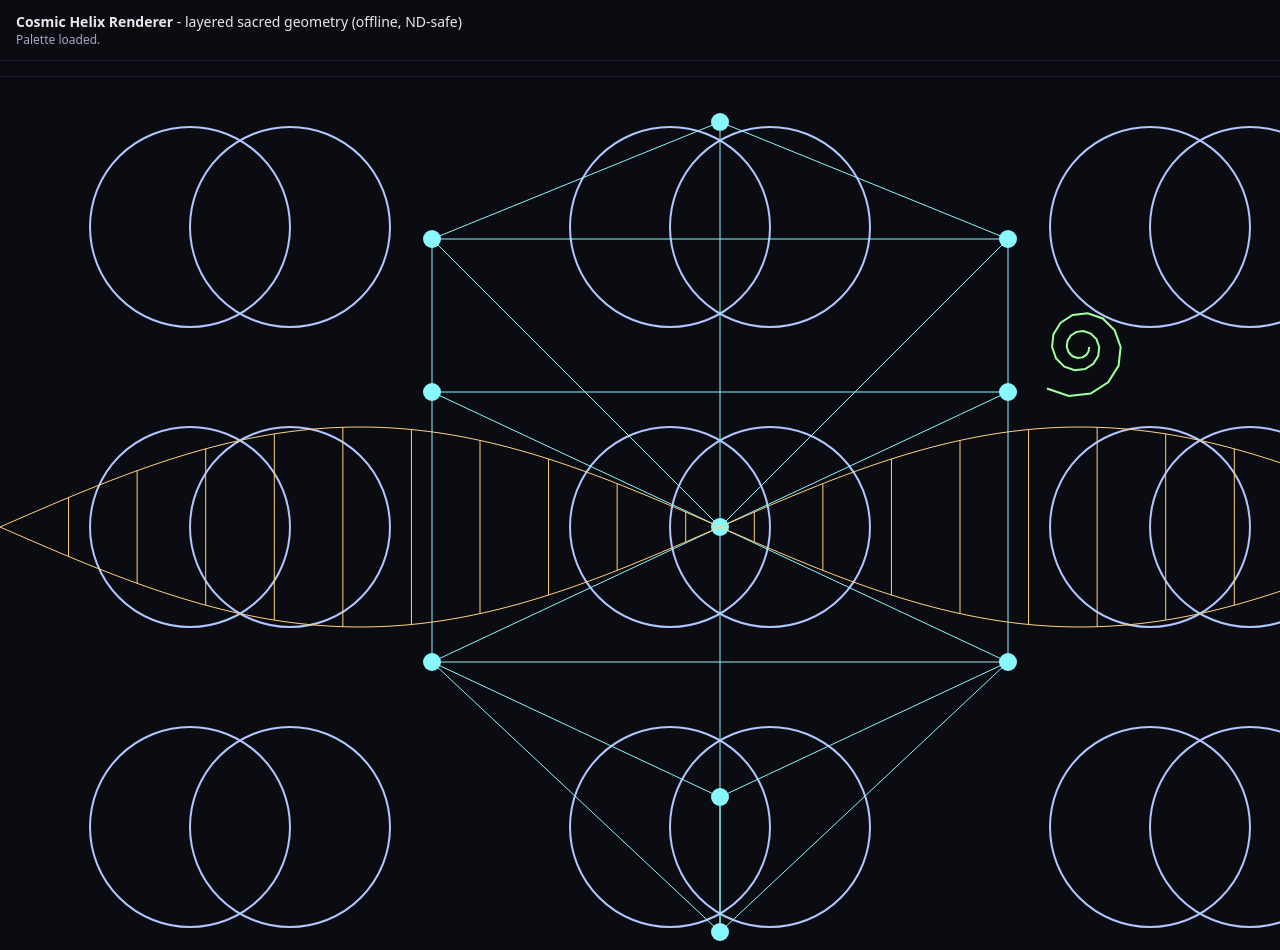
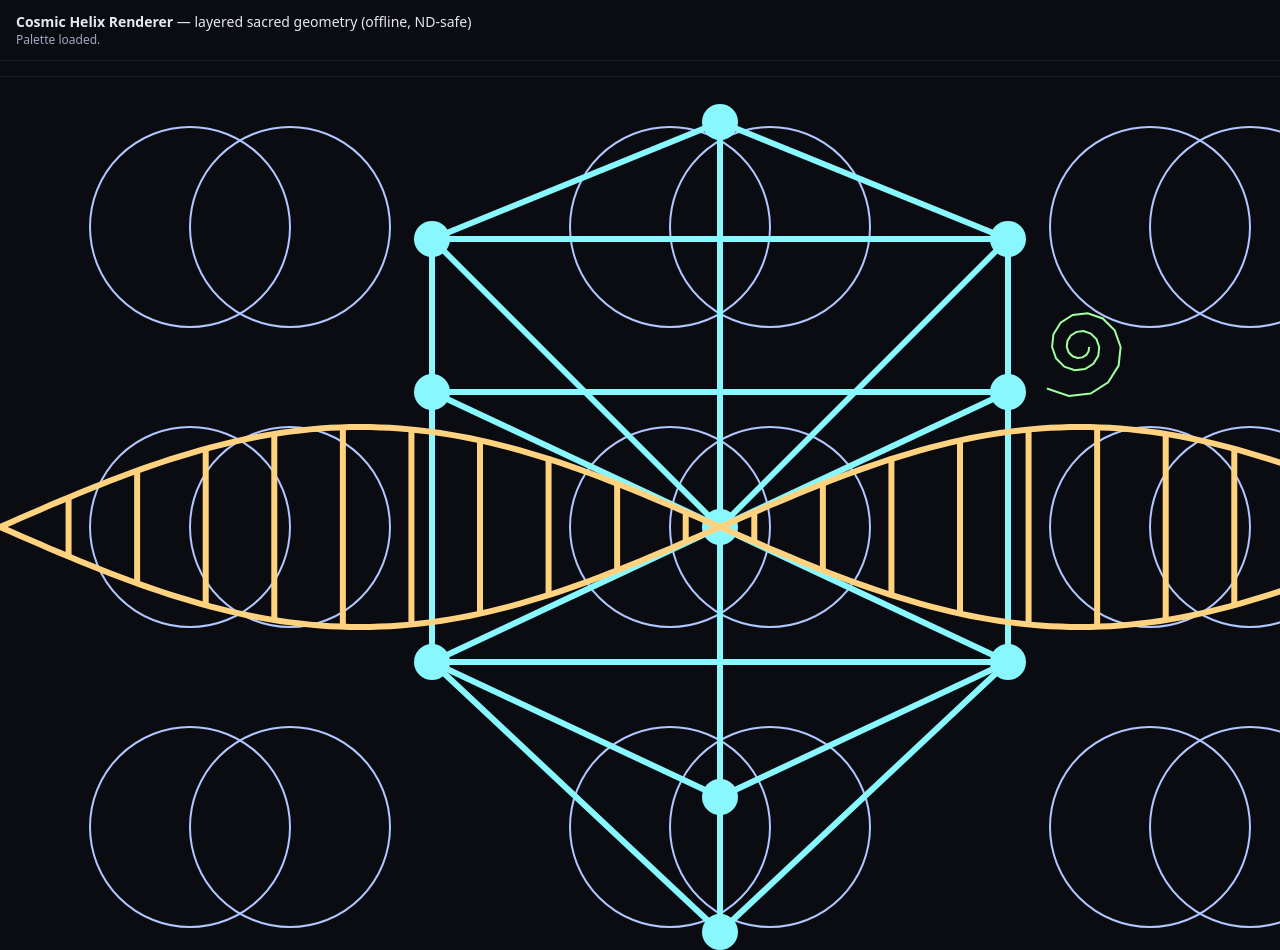
Before and after one commit to Bekalah/liber-arcanae-game, a website built with Vite: page index.html in a window 1280 px wide. Shown: the top 950 px of the page. Built offline with nearby package versions, Linux system fonts and the light colour scheme.

Commit message:
Add offline helix renderer updates and redirect

```diff
--- a/index.html
+++ b/index.html
@@ -20,24 +20,32 @@
 </head>
 <body>
   <header>
-    <div><strong>Cosmic Helix Renderer</strong> - layered sacred geometry (offline, ND-safe)</div>
-    <div class="status" id="status">Loading palette...</div>
+    <div><strong>Cosmic Helix Renderer</strong> &mdash; layered sacred geometry (offline, ND-safe)</div>
+    <div class="status" id="status">Loading palette&hellip;</div>
   </header>
 
   <!-- 1440x900 stage mirrors lattice 144 and soft 9-fold verticals; fixed size prevents sudden resize flashes -->
   <canvas id="stage" width="1440" height="900" aria-label="Layered sacred geometry canvas"></canvas>
-  <p class="note">This static renderer encodes Vesica, Tree-of-Life, Fibonacci, and a static double-helix lattice. No animation, no autoplay, no external libs. Open this file directly.</p>
+  <p class="note" id="info-note">This static renderer encodes Vesica, Tree-of-Life, Fibonacci, and a static double-helix lattice. No animation, no autoplay, no external libs. Open this file directly.</p>
 
   <script type="module">
     import { renderHelix } from "./js/helix-renderer.mjs";
 
     const elStatus = document.getElementById("status");
+    const infoNote = document.getElementById("info-note");
     const canvas = document.getElementById("stage");
     const ctx = canvas.getContext("2d");
-    if (!ctx) {
-      // ND-safe: acknowledge missing Canvas support instead of failing silently
-      elStatus.textContent = "Canvas context unavailable; static fallback only.";
-      canvas.insertAdjacentHTML("afterend", "<p class=\"note\">Canvas API unavailable in this browser.</p>");
+    const fallbackId = "palette-warning";
+
+    function reportFallback(message) {
+      elStatus.textContent = message;
+      if (!infoNote) return;
+      if (document.getElementById(fallbackId)) return;
+      const warning = document.createElement("p");
+      warning.id = fallbackId;
+      warning.className = "note";
+      warning.textContent = message;
+      infoNote.insertAdjacentElement("afterend", warning);
     }
 
     async function loadJSON(path) {
@@ -58,16 +66,23 @@
       }
     };
 
-    if (ctx) {
+    if (!ctx) {
+      // ND-safe: acknowledge missing Canvas support instead of failing silently
+      reportFallback("Canvas context unavailable; static fallback only.");
+    } else {
       const palette = await loadJSON("./data/palette.json");
       const paletteLoaded = Boolean(palette);
-      const active = palette || defaults.palette;
-      elStatus.textContent = paletteLoaded ? "Palette loaded." : "Palette missing; using safe fallback.";
+      const active = paletteLoaded ? palette : defaults.palette;
+      if (paletteLoaded) {
+        elStatus.textContent = "Palette loaded.";
+      } else {
+        reportFallback("Palette missing; using safe fallback.");
+      }
 
       // Numerology constants used by geometry routines
       const NUM = { THREE:3, SEVEN:7, NINE:9, ELEVEN:11, TWENTYTWO:22, THIRTYTHREE:33, NINETYNINE:99, ONEFORTYFOUR:144 };
 
-      // ND-safe rationale: no motion, high readability, soft colors, layered order
+      // ND-safe rationale: no motion, high readability, soft colors, layered order preserved
       renderHelix(ctx, { width:canvas.width, height:canvas.height, palette:active, NUM, paletteLoaded });
     }
   </script>
--- a/js/helix-renderer.mjs
+++ b/js/helix-renderer.mjs
@@ -4,28 +4,30 @@
   ND-safe static renderer for layered sacred geometry.
 
   Layers (drawn in order):
-    1) Vesica field
-    2) Tree-of-Life scaffold
-    3) Fibonacci curve
+    1) Vesica field built on a 3x3 grid
+    2) Tree-of-Life scaffold (10 sephirot, 22 connective paths)
+    3) Fibonacci curve (logarithmic polyline with 33 samples)
     4) Double-helix lattice (two phase-shifted strands with calm crossbars)
-  Palette fallback draws a small inline notice so the user knows defaults applied.
 
   Rationale:
-    - No motion or autoplay; everything renders once.
-    - Soft contrast palette keeps focus gentle.
-    - Pure functions highlight numerology constants.
+    - No motion or autoplay; everything renders once for sensory steadiness.
+    - Soft contrast palette keeps focus gentle while maintaining readability.
+    - Pure functions expose numerology constants (3, 7, 9, 11, 22, 33, 99, 144).
 */
 
 export function renderHelix(ctx, opts) {
   if (!ctx) return;
   const { width, height, palette, NUM, paletteLoaded } = opts;
-  const colors = Array.isArray(palette.layers) ? palette.layers.slice() : [];
+  const background = palette && palette.bg ? palette.bg : "#0b0b12";
+  const ink = palette && palette.ink ? palette.ink : "#e8e8f0";
+  const colors = Array.isArray(palette && palette.layers) ? palette.layers.slice() : [];
   while (colors.length < 4) {
-    colors.push(palette.ink || "#e8e8f0");
+    colors.push(ink);
   }
+
   ctx.clearRect(0, 0, width, height);
-  // ND-safe: fill background first to avoid flashes
-  ctx.fillStyle = palette.bg;
+  // ND-safe: fill background first to avoid flashes before lines appear
+  ctx.fillStyle = background;
   ctx.fillRect(0, 0, width, height);
 
   // Layer order preserves depth: base geometry first, lattice last
@@ -35,15 +37,15 @@ export function renderHelix(ctx, opts) {
   drawHelixLattice(ctx, width, height, colors[3], NUM);
 
   if (!paletteLoaded) {
-    drawPaletteFallbackNotice(ctx, width, height, palette.ink);
+    drawPaletteFallbackNotice(ctx, width, height, ink);
   }
 }
 
-// Layer 1: Vesica field using a 3x3 grid
+// Layer 1: Vesica field using a 3x3 grid anchored to NUM.THREE and NUM.NINE
 function drawVesica(ctx, w, h, color, NUM) {
   const cols = NUM.THREE;
   const rows = NUM.THREE;
-  const r = Math.min(w, h) / NUM.NINE; // ND-safe: gentle radius balances the grid
+  const radius = Math.min(w, h) / NUM.NINE; // 9 keeps the intersections gentle
   ctx.strokeStyle = color;
   ctx.lineWidth = 2;
   for (let j = 0; j < rows; j++) {
@@ -51,20 +53,21 @@ function drawVesica(ctx, w, h, color, NUM) {
       const cx = ((i + 0.5) * w) / cols;
       const cy = ((j + 0.5) * h) / rows;
       ctx.beginPath();
-      ctx.arc(cx - r / 2, cy, r, 0, Math.PI * 2);
+      ctx.arc(cx - radius / 2, cy, radius, 0, Math.PI * 2);
       ctx.stroke();
       ctx.beginPath();
-      ctx.arc(cx + r / 2, cy, r, 0, Math.PI * 2);
+      ctx.arc(cx + radius / 2, cy, radius, 0, Math.PI * 2);
       ctx.stroke();
     }
   }
 }
 
-// Layer 2: Tree-of-Life scaffold with 10 nodes and 22 paths
+// Layer 2: Tree-of-Life scaffold with 10 nodes and 22 paths respecting NUM.TWENTYTWO
 function drawTreeOfLife(ctx, w, h, color, NUM) {
   ctx.strokeStyle = color;
   ctx.fillStyle = color;
-  ctx.lineWidth = 1; // ND-safe: thin lines keep focus soft
+  const baseLine = Math.max(1, Math.round(Math.min(w, h) / NUM.ONEFORTYFOUR));
+  ctx.lineWidth = baseLine; // ND-safe: thin lines keep focus soft
 
   const nodes = [
     { id: "C144N-001", x: w / 2, y: h * 0.05 },
@@ -104,29 +107,29 @@ function drawTreeOfLife(ctx, w, h, color, NUM) {
     { id: "G-099-21", a: "C144N-001", b: "C144N-006" },
     { id: "G-099-22", a: "C144N-006", b: "C144N-010" }
   ];
-  // honour NUM.TWENTYTWO: ensure path count stays aligned with 22
   if (paths.length !== NUM.TWENTYTWO) {
     console.warn("Tree-of-Life path count expected", NUM.TWENTYTWO, "got", paths.length);
   }
 
   for (const { a, b } of paths) {
-    const { x: ax, y: ay } = nodeMap[a];
-    const { x: bx, y: by } = nodeMap[b];
+    const start = nodeMap[a];
+    const end = nodeMap[b];
+    if (!start || !end) continue;
     ctx.beginPath();
-    ctx.moveTo(ax, ay);
-    ctx.lineTo(bx, by);
+    ctx.moveTo(start.x, start.y);
+    ctx.lineTo(end.x, end.y);
     ctx.stroke();
   }
 
-  const r = NUM.NINE; // gentle node radius
+  const nodeRadius = Math.max(baseLine * NUM.THREE, NUM.NINE / NUM.THREE); // ensures gentle nodes
   for (const { x, y } of nodes) {
     ctx.beginPath();
-    ctx.arc(x, y, r, 0, Math.PI * 2);
+    ctx.arc(x, y, nodeRadius, 0, Math.PI * 2);
     ctx.fill();
   }
 }
 
-// Layer 3: Fibonacci curve using 33 segments
+// Layer 3: Fibonacci curve using 33 segments guided by NUM.THIRTYTHREE
 function drawFibonacciCurve(ctx, w, h, color, NUM) {
   const phi = (1 + Math.sqrt(5)) / 2;
   const center = { x: w * 0.75, y: h * 0.3 };
@@ -136,58 +139,60 @@ function drawFibonacciCurve(ctx, w, h, color, NUM) {
   ctx.beginPath();
   for (let i = 0; i <= NUM.THIRTYTHREE; i++) {
     const theta = i * (Math.PI / NUM.SEVEN);
-    const r = scale * Math.pow(phi, i / NUM.NINE);
-    const x = center.x + r * Math.cos(theta);
-    const y = center.y + r * Math.sin(theta);
-    if (i === 0) ctx.moveTo(x, y); else ctx.lineTo(x, y);
+    const radius = scale * Math.pow(phi, i / NUM.NINE);
+    const x = center.x + radius * Math.cos(theta);
+    const y = center.y + radius * Math.sin(theta);
+    if (i === 0) {
+      ctx.moveTo(x, y);
+    } else {
+      ctx.lineTo(x, y);
+    }
   }
   ctx.stroke();
 }
 
-// Layer 4: Static double-helix lattice
+// Layer 4: Static double-helix lattice anchored to NUM.ONEFORTYFOUR steps
 function drawHelixLattice(ctx, w, h, color, NUM) {
-  const steps = NUM.ONEFORTYFOUR; // 144 vertical steps honouring completion cycles
-  const amp = h / NUM.NINE;
-  const mid = h / 2;
+  const steps = NUM.ONEFORTYFOUR; // 144 vertical steps honour completion cycles
+  const amplitude = h / NUM.NINE;
+  const midline = h / 2;
+  const baseLine = Math.max(1, Math.round(Math.min(w, h) / NUM.ONEFORTYFOUR));
   ctx.strokeStyle = color;
-  ctx.lineWidth = 1; // ND-safe: fine lines keep lattice subtle
+  ctx.lineWidth = baseLine; // ND-safe: fine lines keep lattice subtle
 
   const waveFactor = NUM.TWENTYTWO / NUM.SEVEN; // 22/7 approximates pi for gentle rhythm
   const phaseDivider = NUM.ELEVEN / NUM.SEVEN; // balances helix pitch with 11:7 proportion
 
-  // strand A
-  ctx.beginPath();
-  for (let i = 0; i <= steps; i++) {
-    const x = (i / steps) * w;
-    const angle = (i / steps) * Math.PI * waveFactor;
-    const y = mid + amp * Math.sin(angle / phaseDivider);
-    if (i === 0) ctx.moveTo(x, y); else ctx.lineTo(x, y);
-  }
-  ctx.stroke();
+  drawHelixStrand(ctx, w, steps, midline, amplitude, waveFactor, phaseDivider, 0);
+  drawHelixStrand(ctx, w, steps, midline, amplitude, waveFactor, phaseDivider, Math.PI);
 
-  // strand B (phase-shifted by π)
-  ctx.beginPath();
-  for (let i = 0; i <= steps; i++) {
-    const x = (i / steps) * w;
-    const angle = (i / steps) * Math.PI * waveFactor;
-    const y = mid + amp * Math.sin(angle / phaseDivider + Math.PI);
-    if (i === 0) ctx.moveTo(x, y); else ctx.lineTo(x, y);
-  }
-  ctx.stroke();
-
-  // crossbars: exactly 22 ensures resonance with path count
   const crossbars = NUM.TWENTYTWO;
   for (let j = 0; j < crossbars; j++) {
     const t = crossbars > 1 ? j / (crossbars - 1) : 0;
     const x = t * w;
     const angle = t * Math.PI * waveFactor;
-    const y1 = mid + amp * Math.sin(angle / phaseDivider);
-    const y2 = mid + amp * Math.sin(angle / phaseDivider + Math.PI);
+    const y1 = midline + amplitude * Math.sin(angle / phaseDivider);
+    const y2 = midline + amplitude * Math.sin(angle / phaseDivider + Math.PI);
     ctx.beginPath();
     ctx.moveTo(x, y1);
     ctx.lineTo(x, y2);
     ctx.stroke();
   }
+}
+
+function drawHelixStrand(ctx, w, steps, midline, amplitude, waveFactor, phaseDivider, phase) {
+  ctx.beginPath();
+  for (let i = 0; i <= steps; i++) {
+    const x = (i / steps) * w;
+    const angle = (i / steps) * Math.PI * waveFactor;
+    const y = midline + amplitude * Math.sin(angle / phaseDivider + phase);
+    if (i === 0) {
+      ctx.moveTo(x, y);
+    } else {
+      ctx.lineTo(x, y);
+    }
+  }
+  ctx.stroke();
 }
 
 function drawPaletteFallbackNotice(ctx, w, h, inkColor) {
```
Also changed, not shown: README_RENDERER.md, 1 other file.
